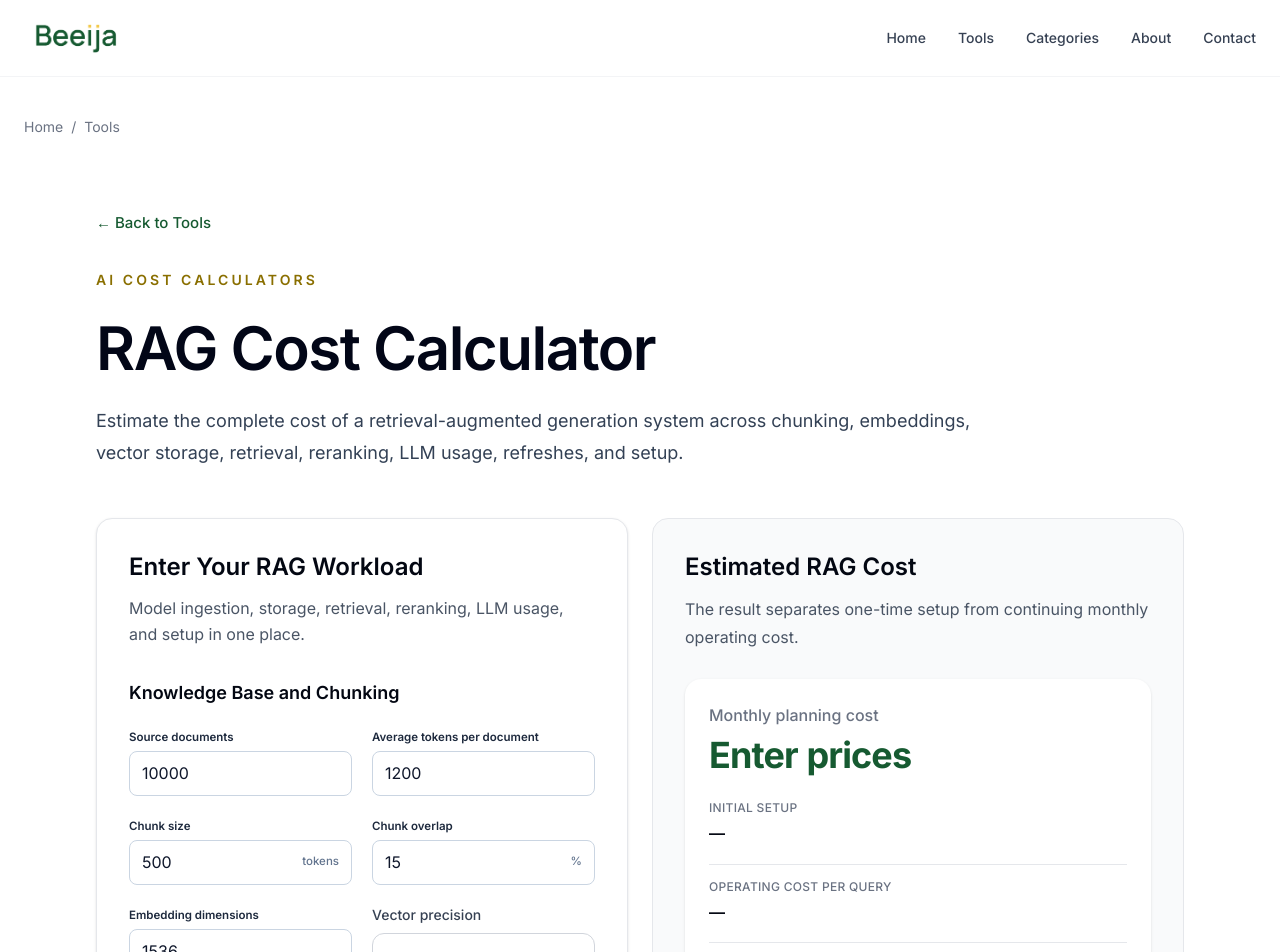
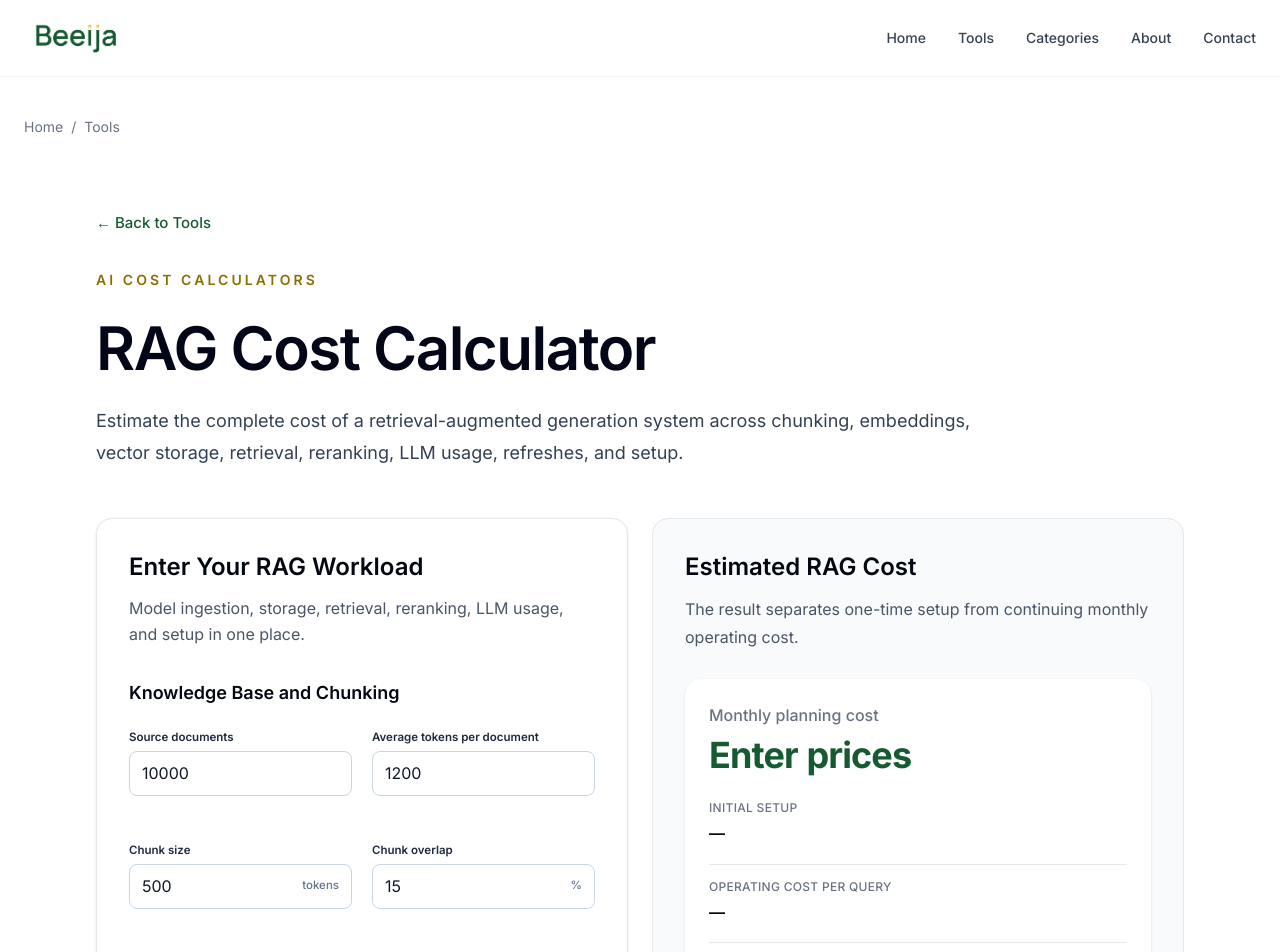
Before and after one commit to vaarunsonawwane-ops/beeija, a Next.js app: page /tools/rag-cost-calculator in a window 1280 px wide. Shown: the top 952 px of the page. Built offline with nearby package versions, Linux system fonts and the light colour scheme.

Commit message:
Update BeeijaNumberField.tsx

```diff
--- a/app/components/BeeijaNumberField.tsx
+++ b/app/components/BeeijaNumberField.tsx
@@ -95,13 +95,20 @@ export default function BeeijaNumberField({
         ) : null}
       </div>
 
-      {helper || warning ? (
-        <span className="mt-1 block text-[11.5px] leading-5 text-slate-500">
-          {warning
+      <span
+        title={
+          warning
             ? "Use a smaller planning value or split the workload into parts."
-            : helper}
-        </span>
-      ) : null}
+            : typeof helper === "string"
+              ? helper
+              : undefined
+        }
+        className={`mt-1 block min-h-5 overflow-hidden text-ellipsis whitespace-nowrap text-[11.5px] leading-5 ${
+          warning ? "text-slate-600" : "text-slate-500"
+        }`}
+      >
+        {warning ? "Use a smaller value or split this workload." : helper || " "}
+      </span>
     </label>
   );
 }
```
